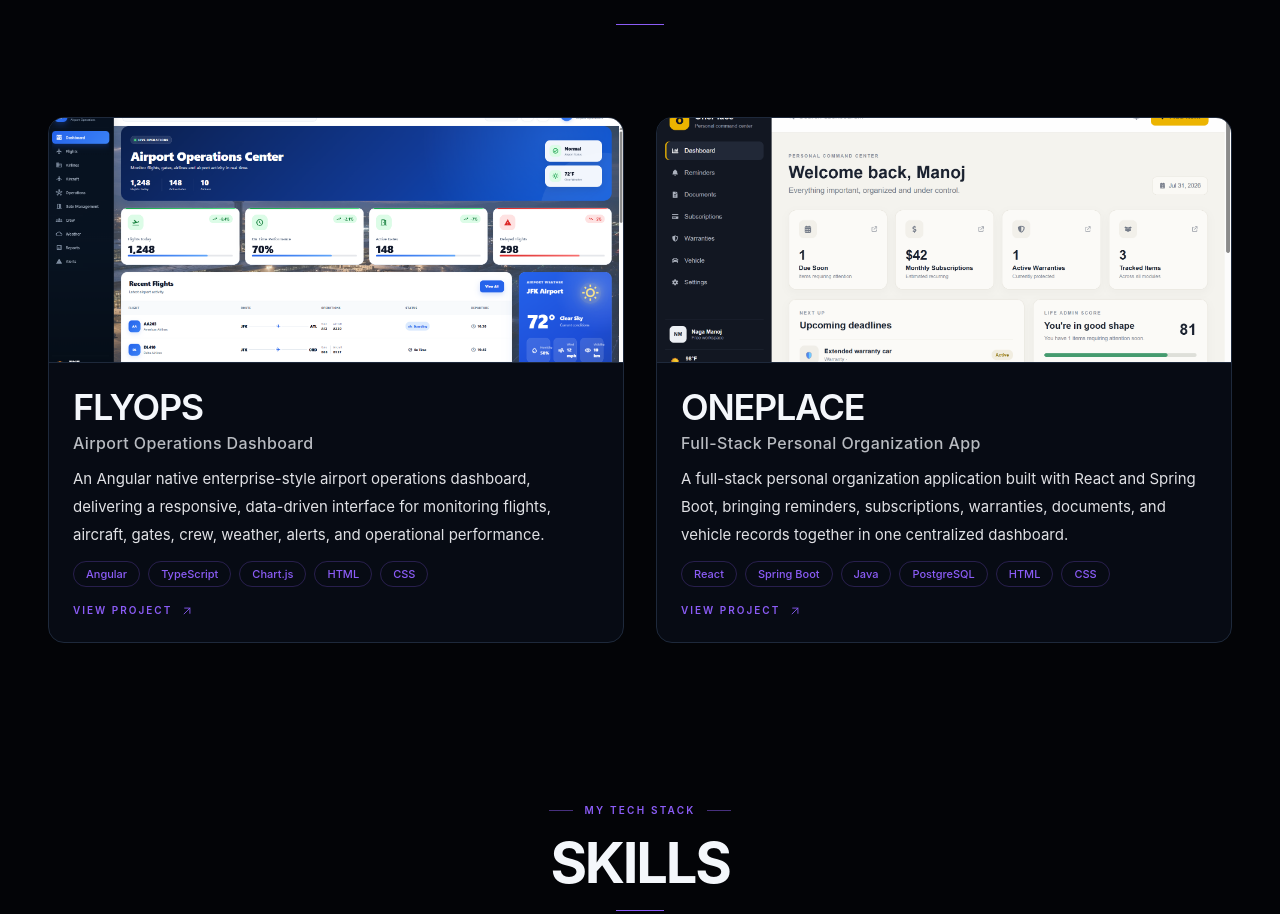
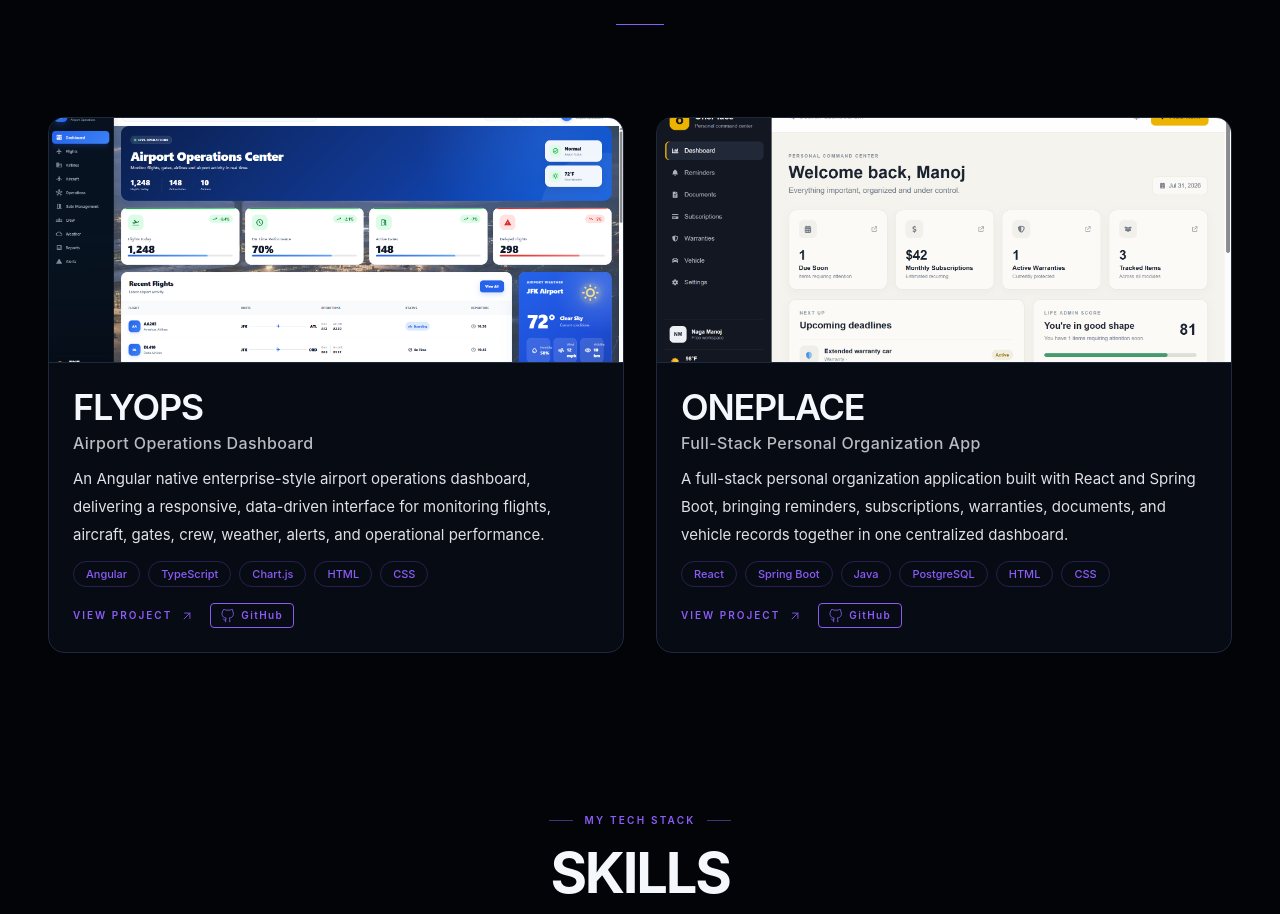
Before and after one commit to nagamanoj7/portfolio, a React (Vite) app: page / in a window 1280 px wide. Shown: the part 2320-3234 px from the top of the page. Built offline with nearby package versions, Linux system fonts and the light colour scheme.

Commit message:
Add GitHub links to project cards

```diff
--- a/src/components/ProjectsSection.tsx
+++ b/src/components/ProjectsSection.tsx
@@ -13,6 +13,7 @@
   }
   technologies?: string[]
   url?: string
+  githubUrl: string
 }
 
 const projects: Project[] = [
@@ -27,6 +28,7 @@
     },
     technologies: ['Angular', 'TypeScript', 'Chart.js', 'HTML', 'CSS'],
     url: 'https://flyops-airport.vercel.app/',
+    githubUrl: 'https://github.com/nagamanoj7/flyops',
   },
   {
     title: 'OnePlace',
@@ -39,11 +41,31 @@
     },
     technologies: ['React', 'Spring Boot', 'Java', 'PostgreSQL', 'HTML', 'CSS'],
     url: 'https://one-place-gamma.vercel.app/',
+    githubUrl: 'https://github.com/nagamanoj7/OnePlace',
   },
 ]
 
 const cardClassName =
-  'group flex h-full flex-col overflow-hidden rounded-2xl border border-line bg-surface/45 transition duration-200'
+  'group flex h-full flex-col overflow-hidden rounded-2xl border border-line bg-surface/45 transition duration-200 hover:-translate-y-1 hover:border-accent/60'
+
+function GitHubIcon() {
+  return (
+    <svg
+      aria-hidden="true"
+      className="size-3.5"
+      fill="none"
+      viewBox="0 0 24 24"
+      stroke="currentColor"
+      strokeWidth="1.5"
+    >
+      <path
+        strokeLinecap="round"
+        strokeLinejoin="round"
+        d="M15 22v-3.9c.04-1-.35-1.96-1.08-2.64 3.6-.4 7.38-1.77 7.38-8a6.25 6.25 0 0 0-1.67-4.34A5.82 5.82 0 0 0 19.47.5S18.15.08 15 2.16a15 15 0 0 0-6 0C5.85.08 4.53.5 4.53.5a5.82 5.82 0 0 0-1.16 2.62A6.25 6.25 0 0 0 1.7 7.46c0 6.22 3.78 7.6 7.38 8A3.77 3.77 0 0 0 8 18.1V22m0-3c-3 .92-3-1.5-4.2-2"
+      />
+    </svg>
+  )
+}
 
 function ProjectCard({ project }: { project: Project }) {
   const content = (
@@ -81,9 +103,15 @@
           </ul>
         )}
 
-        <span className="mt-auto flex items-center gap-2 pt-4 text-[0.625rem] font-semibold tracking-[0.2em] text-accent uppercase">
-          {project.url ? 'View project' : 'Link coming soon'}
-          {project.url && (
+        <div className="mt-auto flex flex-wrap items-center gap-4 pt-4">
+          {project.url ? (
+            <a
+              href={project.url}
+              target="_blank"
+              rel="noopener noreferrer"
+              className="flex items-center gap-2 text-[0.625rem] font-semibold tracking-[0.2em] text-accent uppercase transition-colors duration-200 hover:text-ink focus-visible:outline-2 focus-visible:outline-offset-4 focus-visible:outline-accent"
+            >
+              View project
               <svg
                 aria-hidden="true"
                 className="size-3.5 transition-transform duration-200 group-hover:-translate-y-0.5 group-hover:translate-x-0.5"
@@ -94,29 +122,44 @@
               >
                 <path strokeLinecap="round" strokeLinejoin="round" d="M7 17 17 7M8 7h9v9" />
               </svg>
+            </a>
+          ) : (
+            <span className="text-[0.625rem] font-semibold tracking-[0.2em] text-muted uppercase">
+              Link coming soon
+            </span>
           )}
-        </span>
+
+          {project.githubUrl ? (
+            <a
+              href={project.githubUrl}
+              target="_blank"
+              rel="noopener noreferrer"
+              className="github-action flex items-center gap-1.5 rounded border border-accent px-2.5 py-1 text-[0.625rem] font-semibold tracking-[0.14em] text-accent transition-colors duration-200 hover:bg-accent/5 focus-visible:outline-2 focus-visible:outline-offset-4 focus-visible:outline-accent"
+            >
+              <GitHubIcon />
+              GitHub
+            </a>
+          ) : (
+            <button
+              type="button"
+              disabled
+              aria-label={`${project.title} GitHub repository link unavailable`}
+              title="Repository URL needed"
+              className="flex cursor-not-allowed items-center gap-1.5 rounded border border-line px-2.5 py-1 text-[0.625rem] font-semibold tracking-[0.14em] text-muted opacity-70"
+            >
+              <GitHubIcon />
+              GitHub
+            </button>
+          )}
+        </div>
       </div>
     </>
   )
 
-  if (!project.url) {
   return (
-      <article aria-disabled="true" className={cardClassName}>
+    <article className={cardClassName}>
       {content}
     </article>
-    )
-  }
-
-  return (
-    <a
-      href={project.url}
-      target="_blank"
-      rel="noopener noreferrer"
-      className={`${cardClassName} hover:-translate-y-1 hover:border-accent/60 focus-visible:border-accent focus-visible:outline-2 focus-visible:outline-offset-4 focus-visible:outline-accent`}
-    >
-      {content}
-    </a>
   )
 }
 
--- a/src/index.css
+++ b/src/index.css
@@ -168,6 +168,12 @@
     box-shadow: 0 10px 30px rgb(20 20 30 / 0.05);
   }
 
+  [data-theme='light'] #projects a.github-action:hover {
+    border-color: var(--accent-hover);
+    background-color: var(--accent-soft);
+    color: var(--accent-hover);
+  }
+
   [data-theme='light'] #skills article {
     background-color: #ffffff;
     box-shadow: 0 8px 24px rgb(20 20 30 / 0.04);
```
Lines whose indentation alone changed are shown as unchanged.
